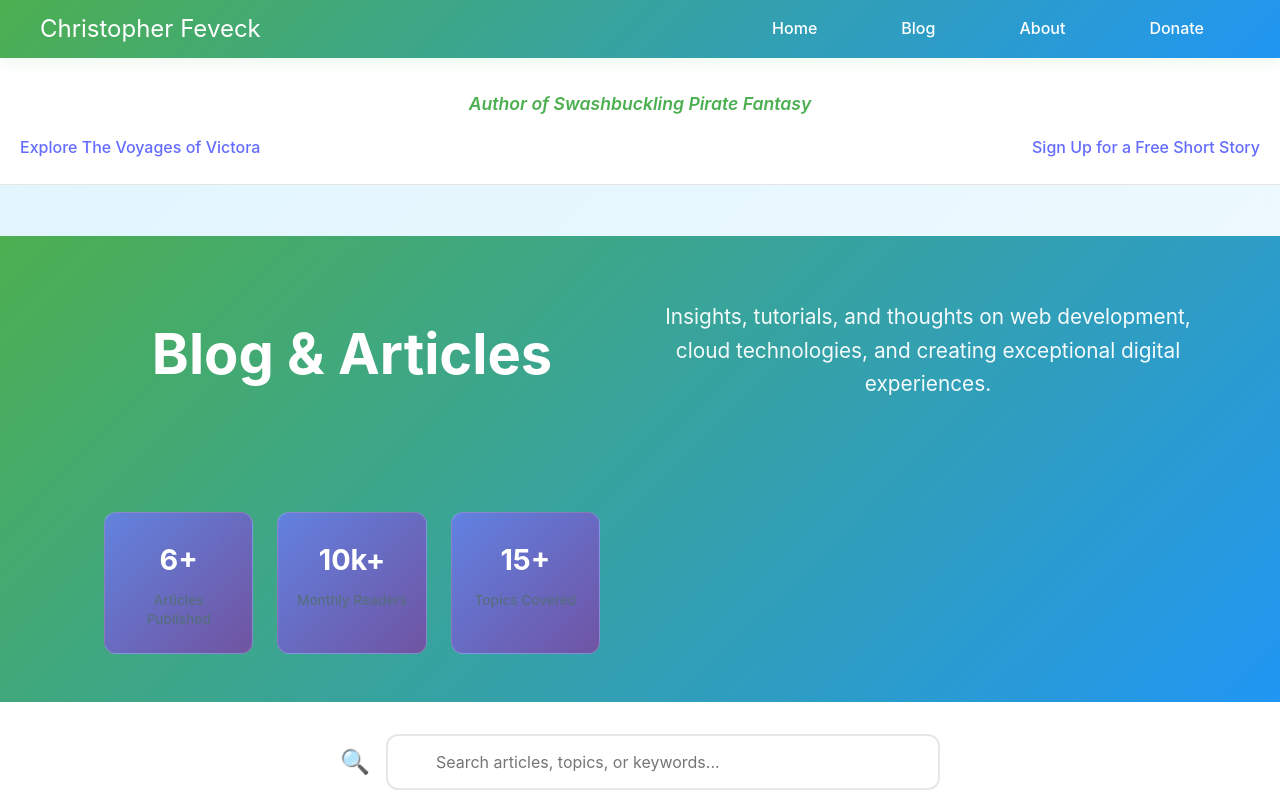
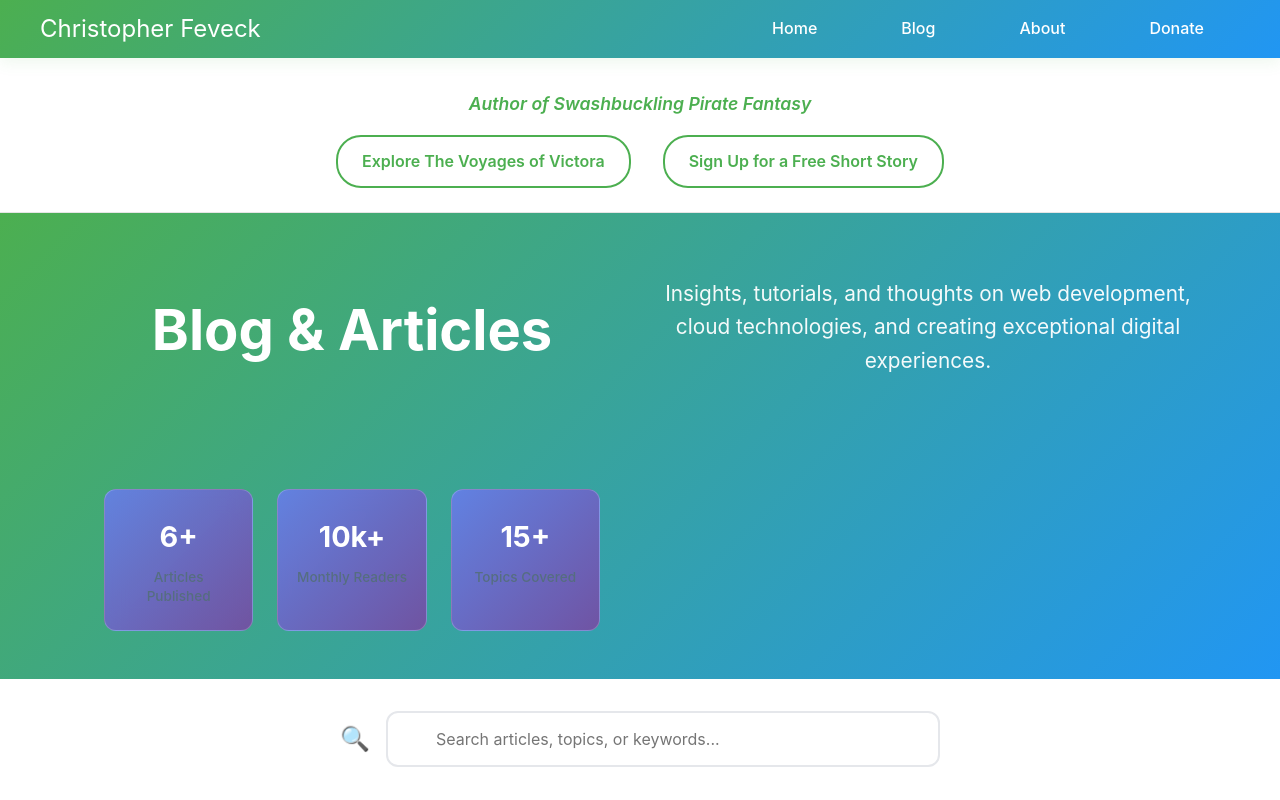
Before and after one commit to catbarber/chris-feveck, a React (Vite) app: page /blog in a window 1280 px wide. Shown: the top 800 px of the page. Built offline with nearby package versions, Linux system fonts and the light colour scheme; the HTML template or start-up script is replaced by a standard one.

Commit message:
Update BlogPage.jsx

```diff
--- a/src/pages/BlogPage.jsx
+++ b/src/pages/BlogPage.jsx
@@ -82,7 +82,8 @@ function BlogPage() {
 
   const filteredPosts = blogPosts.filter(post => {
     const matchesCategory = activeCategory === 'all' || post.category === activeCategory;
-    const matchesSearch = post.title.toLowerCase().includes(searchTerm.toLowerCase()) ||
+    const matchesSearch = searchTerm === '' ||
+                         post.title.toLowerCase().includes(searchTerm.toLowerCase()) ||
                          post.excerpt.toLowerCase().includes(searchTerm.toLowerCase()) ||
                          post.tags.some(tag => tag.toLowerCase().includes(searchTerm.toLowerCase()));
     return matchesCategory && matchesSearch;
@@ -93,16 +94,35 @@ function BlogPage() {
     return new Date(dateString).toLocaleDateString('en-US', options);
   };
 
+  const handleClearSearch = () => {
+    setSearchTerm('');
+  };
+
+  const handleResetFilters = () => {
+    setSearchTerm('');
+    setActiveCategory('all');
+  };
+
   return (
     <div className="blog-page">
+      {/* Header */}
       <header className="hero-section">
-        <h3 className="tagline" style={{ padding: '0 20px', }}>Author of Swashbuckling Pirate Fantasy</h3>
-        <div style={{ padding: '0 20px', display: 'flex', flexDirection: 'row', justifyContent: 'space-between', alignItems: 'center', gap: '20px' }}> <a href="https://voyagesofvictora.web.app/" target='_blank'>Explore The Voyages of Victora</a>
+        <h3 className="tagline">Author of Swashbuckling Pirate Fantasy</h3>
+        <div className="hero-links">
+          <a
+            href="https://voyagesofvictora.web.app/"
+            target="_blank"
+            rel="noopener noreferrer"
+            className="hero-link"
+          >
+            Explore The Voyages of Victora
+          </a>
+          <a href="#newsletter" className="hero-link">
+            Sign Up for a Free Short Story
+          </a>
+        </div>
+      </header>
 
-          <a>Sign Up for a Free Short Story</a>
-        </div>     </header>
-      <br />
-      <br />
       {/* Hero Section */}
       <section className="blog-hero">
         <div className="container">
@@ -132,7 +152,6 @@ function BlogPage() {
 
       {/* Search and Filter Section */}
       <section className="blog-filters">
-        <div className="text-input-container">
         <div className="filters-content">
           <div className="search-box">
             <div className="search-icon">🔍</div>
@@ -142,10 +161,11 @@ function BlogPage() {
               value={searchTerm}
               onChange={(e) => setSearchTerm(e.target.value)}
               className="search-input"
+              aria-label="Search blog posts"
             />
             {searchTerm && (
               <button
-                  onClick={() => setSearchTerm('')}
+                onClick={handleClearSearch}
                 className="clear-search"
                 aria-label="Clear search"
               >
@@ -161,12 +181,13 @@ function BlogPage() {
                   key={category.id}
                   onClick={() => setActiveCategory(category.id)}
                   className={`filter-btn ${activeCategory === category.id ? 'active' : ''}`}
+                  aria-label={`Filter by ${category.name}`}
+                  aria-pressed={activeCategory === category.id}
                 >
                   {category.name}
                   <span className="post-count">({category.count})</span>
                 </button>
               ))}
-              </div>
             </div>
           </div>
         </div>
@@ -181,10 +202,7 @@ function BlogPage() {
               <h3>No articles found</h3>
               <p>Try adjusting your search or filter criteria</p>
               <button
-                onClick={() => {
-                  setSearchTerm('');
-                  setActiveCategory('all');
-                }}
+                onClick={handleResetFilters}
                 className="reset-filters"
               >
                 Reset Filters
@@ -227,13 +245,13 @@ function BlogPage() {
                     </div>
 
                     <div className="card-footer">
-                      <br/>
-                      <button className="read-more-btn">
+                      <button
+                        className="read-more-btn"
+                        aria-label={`Read more about ${post.title}`}
+                      >
                         Read Article →
                       </button>
-
                     </div>
-                    <br/>
                   </article>
                 ))}
               </div>
@@ -243,7 +261,7 @@ function BlogPage() {
       </section>
 
       {/* Newsletter CTA */}
-      <section className="blog-newsletter">
+      <section id="newsletter" className="blog-newsletter">
         <div className="container">
           <div className="newsletter-content">
             <div className="newsletter-text">
@@ -255,6 +273,7 @@ function BlogPage() {
                 type="email"
                 placeholder="Enter your email address..."
                 className="newsletter-input"
+                aria-label="Email address for newsletter"
               />
               <button className="newsletter-btn">
                 Subscribe
```
Lines whose indentation alone changed are shown as unchanged.
